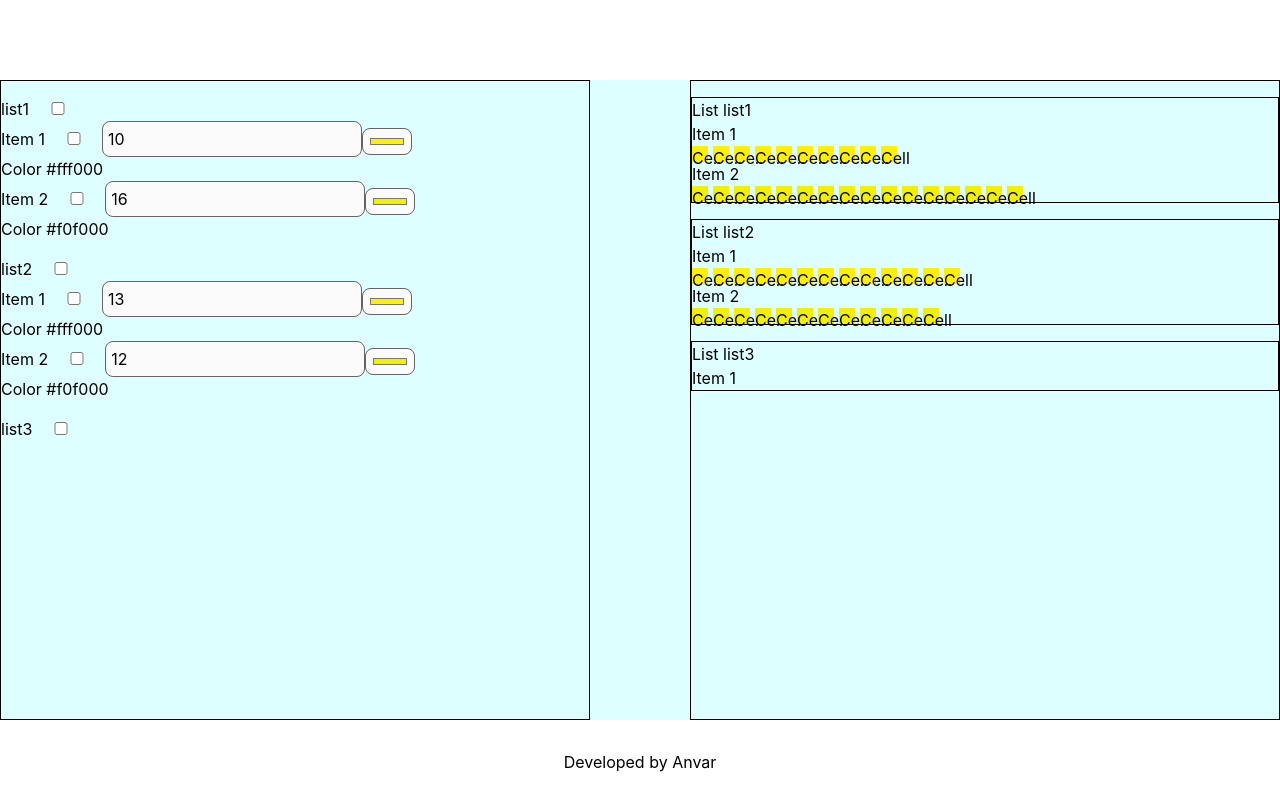
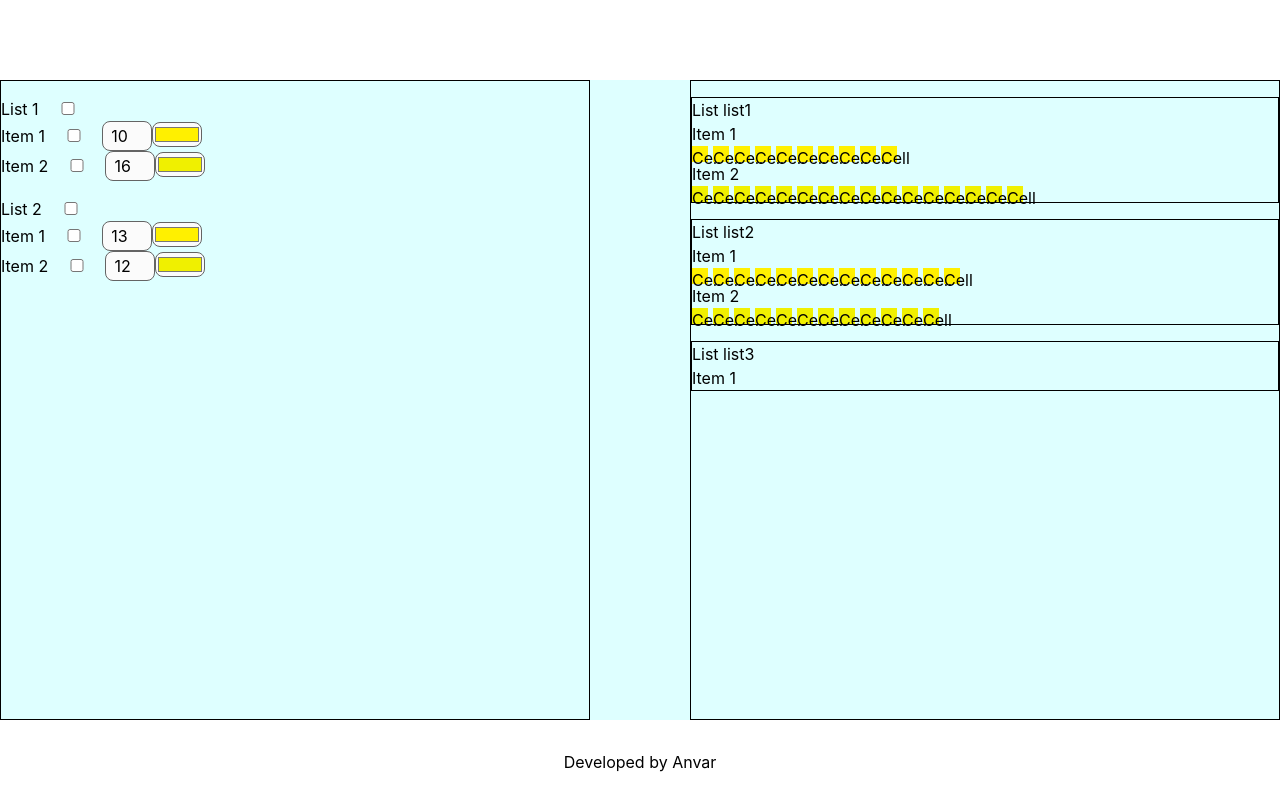
Before and after one commit to crecker05ru/procontext-task, a Vue app: page / in a window 1280 px wide. Built offline with nearby package versions, Linux system fonts and the light colour scheme.

Commit message:
to array

```diff
--- a/src/components/TheItem.vue
+++ b/src/components/TheItem.vue
@@ -2,14 +2,14 @@
   <div class="item">
     <label :for="itemIndex">Item {{ itemIndex + 1 }}</label>
     <input
+    class="item__checkbox"
       type="checkbox"
       :id="itemIndex"
       v-model="isSelected"
       @input="$emit('update:isSelected', $event.target.checked)"
     />
-    <input type="number" v-model="size" @input="$emit('update:size', size)" />
-    <input type="color" v-model="color" @input="$emit('update:color', color)" />
-    <div class="item-cell">Color {{ item.color }}</div>
+    <input class="item__number" type="number" v-model="size" @input="$emit('update:size', size)" />
+    <input class="item__color" type="color" v-model="color" @input="$emit('update:color', color)" />
   </div>
 </template>
 <script>
@@ -42,4 +42,16 @@ export default defineComponent({
 });
 </script>
 <style lang="scss" scoped>
+.item {
+  &__number {
+    width: 30px;
+    padding: 2px;
+    text-align: center;
+  }
+  &__color {
+    width: auto;
+    height: 25px;
+    padding: 0;
+  }
+}
 </style>
--- a/src/components/TheSelectList.vue
+++ b/src/components/TheSelectList.vue
@@ -5,8 +5,8 @@
       v-for="(list, listIndex) in lists"
       :key="listIndex"
     >
-      <label :for="list">{{ listIndex }}</label>
-      <input :id="list" type="checkbox" v-model="list.isSelected" />
+      <label :for="listIndex">List {{ listIndex + 1}}</label>
+      <input :id="listIndex" type="checkbox" v-model="list.isSelected" />
       <li v-for="(item, itemIndex) in list.items" :key="itemIndex">
         <the-item
           :item="item"
@@ -20,7 +20,7 @@
   </div>
 </template>
 <script>
-import { defineComponent, ref, reactive } from "vue";
+import { computed, defineComponent, ref, reactive } from "vue";
 import TheItem from "./TheItem.vue";
 
 export default defineComponent({
@@ -29,9 +29,12 @@ export default defineComponent({
   // props: ["selectLists", "selectedItems"],
   setup(props, ctx) {
     const checkedItems = ref([]);
+    const checkedLists = computed(() => {
+      lists
+    })
 
-    const lists = reactive({
-      list1: {
+    const lists = reactive([
+      {
         isSelected: false,
         items: [
           {
@@ -46,7 +49,7 @@ export default defineComponent({
           },
         ],
       },
-      list2: {
+     {
         isSelected: false,
         items: [
           {
@@ -61,8 +64,8 @@ export default defineComponent({
           },
         ],
       },
-      list3: [],
-    });
+
+    ]);
 
     return {
       checkedItems,
```
